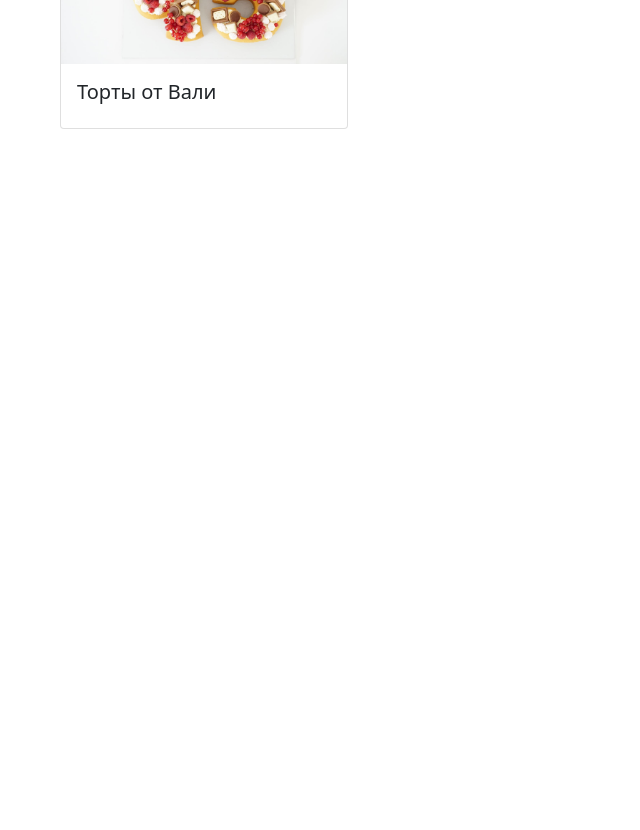
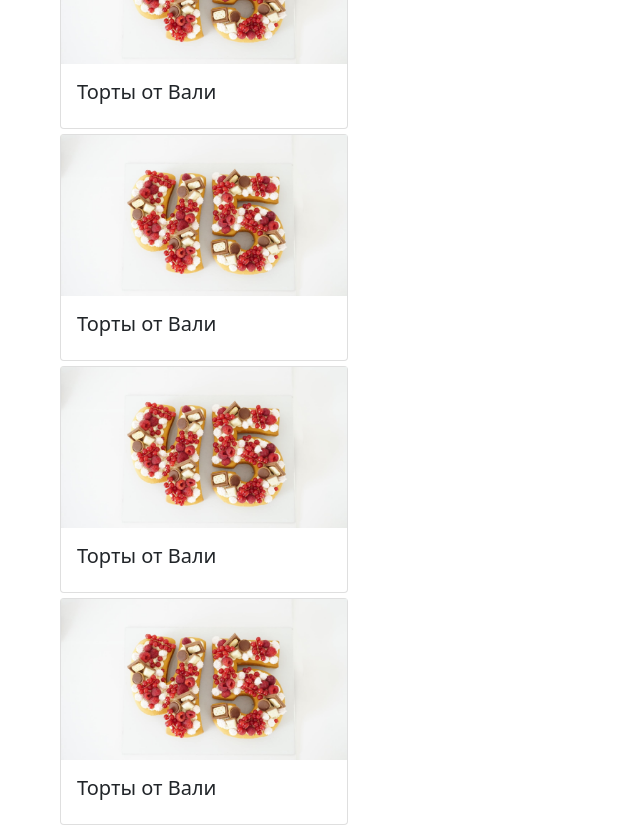
Before and after one commit to sergeianip20/rop, a Next.js app: page /anniversary in a window 1280 px wide. Shown: the part 1360-2190 px from the top of the page, without its empty margins (0-640 px from the left). Before the commit the page ends 1494 px from the top, so only its background shows below. Built offline with nearby package versions, Linux system fonts and the light colour scheme.

Commit message:
Update anniversary.js

```diff
--- a/pages/anniversary.js
+++ b/pages/anniversary.js
@@ -68,6 +68,45 @@ return<div>
 </Card>
 </div  >
 </div>
+<div className = {s.users_grid}>
+  <div className = {s.users_item} >
+<Card style={{ width: '18rem' }}>
+  <Image src={Ubil} layout="intrinsic"/>
+  <Card.Body>
+    <Card.Title>Торты от Вали </Card.Title>
+    <Card.Text>
+
+    </Card.Text>
+  </Card.Body>
+</Card>
+</div  >
+</div>
+<div className = {s.users_grid}>
+  <div className = {s.users_item} >
+<Card style={{ width: '18rem' }}>
+  <Image src={Ubil} layout="intrinsic"/>
+  <Card.Body>
+    <Card.Title>Торты от Вали </Card.Title>
+    <Card.Text>
+
+    </Card.Text>
+  </Card.Body>
+</Card>
+</div  >
+</div>
+<div className = {s.users_grid}>
+  <div className = {s.users_item} >
+<Card style={{ width: '18rem' }}>
+  <Image src={Ubil} layout="intrinsic"/>
+  <Card.Body>
+    <Card.Title>Торты от Вали </Card.Title>
+    <Card.Text>
+
+    </Card.Text>
+  </Card.Body>
+</Card>
+</div  >
+</div>
 
 </div>
 
```
